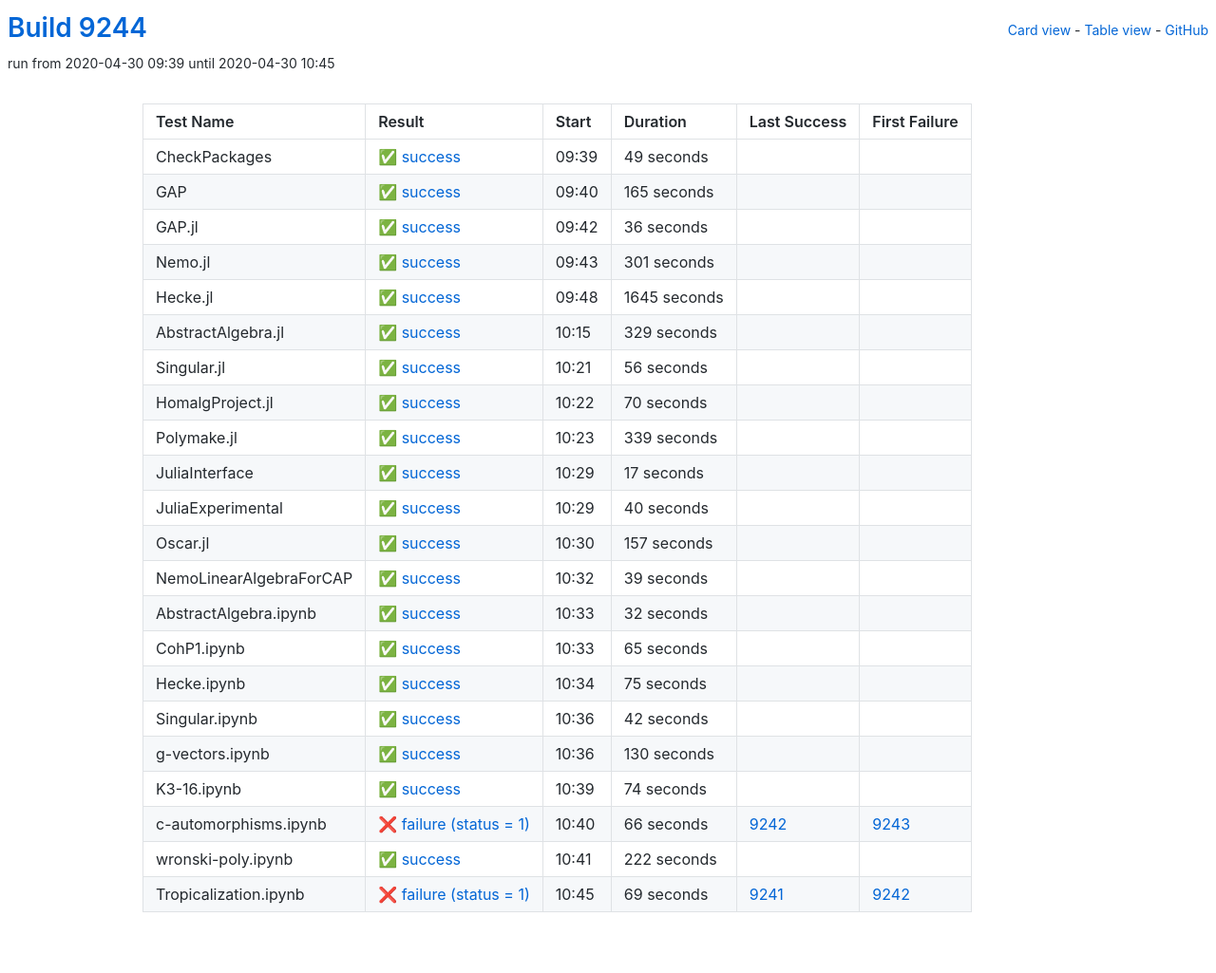
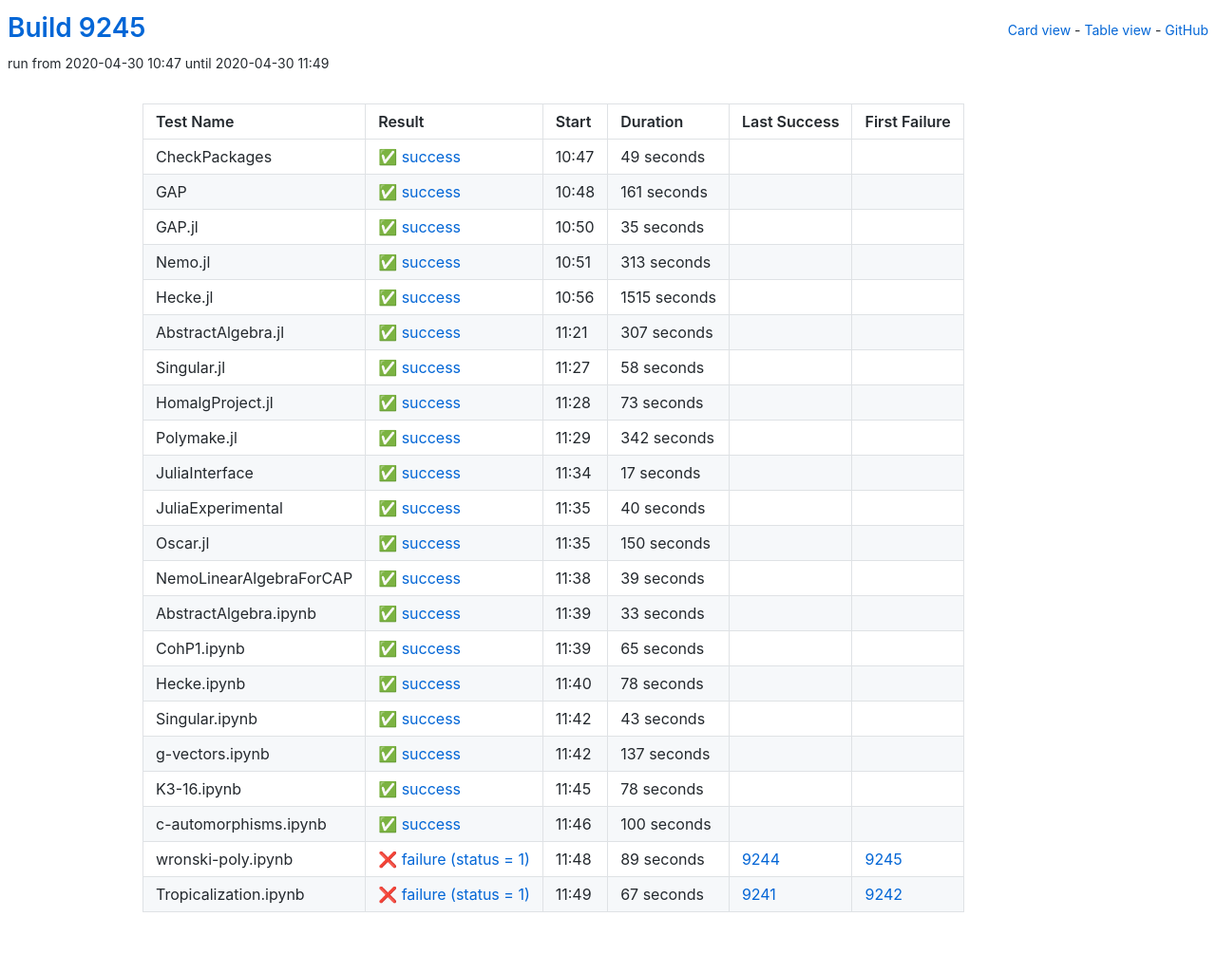
Before and after one commit to oscar-system/oscar-ci-status, a Jekyll site: the page built from table.html, in a window 1280 px wide. Shown: the whole page at 95% size. Built offline with Jekyll 4.4.1, drawn with Linux system fonts in a browser that asks for light colours.

Commit message:
Build 9245

```diff
--- a/_data/ci.yml
+++ b/_data/ci.yml
@@ -1,5 +1,5 @@
-build: 9244
-build_url: https://oscarci.mathematik.uni-kl.de/job/oscar/9244/
+build: 9245
+build_url: https://oscarci.mathematik.uni-kl.de/job/oscar/9245/
 job: oscar
 tests:
 - duration: 49
@@ -8,97 +8,97 @@ tests:
   first_failure_url: null
   last_success: false
   last_success_url: null
-  log: https://oscarci.mathematik.uni-kl.de/job/oscar/9244/artifact/logs/build-9244/CheckPackages.log
+  log: https://oscarci.mathematik.uni-kl.de/job/oscar/9245/artifact/logs/build-9245/CheckPackages.log
   name: CheckPackages
-  start: 2020-04-30 09:39
+  start: 2020-04-30 10:47
   status: success
   success: true
-- duration: 165
+- duration: 161
   exitcode: 0
   first_failure: false
   first_failure_url: null
   last_success: false
   last_success_url: null
-  log: https://oscarci.mathematik.uni-kl.de/job/oscar/9244/artifact/logs/build-9244/GAP.log
+  log: https://oscarci.mathematik.uni-kl.de/job/oscar/9245/artifact/logs/build-9245/GAP.log
   name: GAP
-  start: 2020-04-30 09:40
+  start: 2020-04-30 10:48
   status: success
   success: true
-- duration: 36
+- duration: 35
   exitcode: 0
   first_failure: false
   first_failure_url: null
   last_success: false
   last_success_url: null
-  log: https://oscarci.mathematik.uni-kl.de/job/oscar/9244/artifact/logs/build-9244/GAP.jl.log
+  log: https://oscarci.mathematik.uni-kl.de/job/oscar/9245/artifact/logs/build-9245/GAP.jl.log
   name: GAP.jl
-  start: 2020-04-30 09:42
+  start: 2020-04-30 10:50
   status: success
   success: true
-- duration: 301
+- duration: 313
   exitcode: 0
   first_failure: false
   first_failure_url: null
   last_success: false
   last_success_url: null
-  log: https://oscarci.mathematik.uni-kl.de/job/oscar/9244/artifact/logs/build-9244/Nemo.jl.log
+  log: https://oscarci.mathematik.uni-kl.de/job/oscar/9245/artifact/logs/build-9245/Nemo.jl.log
   name: Nemo.jl
-  start: 2020-04-30 09:43
+  start: 2020-04-30 10:51
   status: success
   success: true
-- duration: 1645
+- duration: 1515
   exitcode: 0
   first_failure: false
   first_failure_url: null
   last_success: false
   last_success_url: null
-  log: https://oscarci.mathematik.uni-kl.de/job/oscar/9244/artifact/logs/build-9244/Hecke.jl.log
+  log: https://oscarci.mathematik.uni-kl.de/job/oscar/9245/artifact/logs/build-9245/Hecke.jl.log
   name: Hecke.jl
-  start: 2020-04-30 09:48
+  start: 2020-04-30 10:56
   status: success
   success: true
-- duration: 329
+- duration: 307
   exitcode: 0
   first_failure: false
   first_failure_url: null
   last_success: false
   last_success_url: null
-  log: https://oscarci.mathematik.uni-kl.de/job/oscar/9244/artifact/logs/build-9244/AbstractAlgebra.jl.log
+  log: https://oscarci.mathematik.uni-kl.de/job/oscar/9245/artifact/logs/build-9245/AbstractAlgebra.jl.log
   name: AbstractAlgebra.jl
-  start: 2020-04-30 10:15
+  start: 2020-04-30 11:21
   status: success
   success: true
-- duration: 56
+- duration: 58
   exitcode: 0
   first_failure: false
   first_failure_url: null
   last_success: false
   last_success_url: null
-  log: https://oscarci.mathematik.uni-kl.de/job/oscar/9244/artifact/logs/build-9244/Singular.jl.log
+  log: https://oscarci.mathematik.uni-kl.de/job/oscar/9245/artifact/logs/build-9245/Singular.jl.log
   name: Singular.jl
-  start: 2020-04-30 10:21
+  start: 2020-04-30 11:27
   status: success
   success: true
-- duration: 70
+- duration: 73
   exitcode: 0
   first_failure: false
   first_failure_url: null
   last_success: false
   last_success_url: null
-  log: https://oscarci.mathematik.uni-kl.de/job/oscar/9244/artifact/logs/build-9244/HomalgProject.jl.log
+  log: https://oscarci.mathematik.uni-kl.de/job/oscar/9245/artifact/logs/build-9245/HomalgProject.jl.log
   name: HomalgProject.jl
-  start: 2020-04-30 10:22
+  start: 2020-04-30 11:28
   status: success
   success: true
-- duration: 339
+- duration: 342
   exitcode: 0
   first_failure: false
   first_failure_url: null
   last_success: false
   last_success_url: null
-  log: https://oscarci.mathematik.uni-kl.de/job/oscar/9244/artifact/logs/build-9244/Polymake.jl.log
+  log: https://oscarci.mathematik.uni-kl.de/job/oscar/9245/artifact/logs/build-9245/Polymake.jl.log
   name: Polymake.jl
-  start: 2020-04-30 10:23
+  start: 2020-04-30 11:29
   status: success
   success: true
 - duration: 17
@@ -107,9 +107,9 @@ tests:
   first_failure_url: null
   last_success: false
   last_success_url: null
-  log: https://oscarci.mathematik.uni-kl.de/job/oscar/9244/artifact/logs/build-9244/JuliaInterface.log
+  log: https://oscarci.mathematik.uni-kl.de/job/oscar/9245/artifact/logs/build-9245/JuliaInterface.log
   name: JuliaInterface
-  start: 2020-04-30 10:29
+  start: 2020-04-30 11:34
   status: success
   success: true
 - duration: 40
@@ -118,20 +118,20 @@ tests:
   first_failure_url: null
   last_success: false
   last_success_url: null
-  log: https://oscarci.mathematik.uni-kl.de/job/oscar/9244/artifact/logs/build-9244/JuliaExperimental.log
+  log: https://oscarci.mathematik.uni-kl.de/job/oscar/9245/artifact/logs/build-9245/JuliaExperimental.log
   name: JuliaExperimental
-  start: 2020-04-30 10:29
+  start: 2020-04-30 11:35
   status: success
   success: true
-- duration: 157
+- duration: 150
   exitcode: 0
   first_failure: false
   first_failure_url: null
   last_success: false
   last_success_url: null
-  log: https://oscarci.mathematik.uni-kl.de/job/oscar/9244/artifact/logs/build-9244/Oscar.jl.log
+  log: https://oscarci.mathematik.uni-kl.de/job/oscar/9245/artifact/logs/build-9245/Oscar.jl.log
   name: Oscar.jl
-  start: 2020-04-30 10:30
+  start: 2020-04-30 11:35
   status: success
   success: true
 - duration: 39
@@ -140,20 +140,20 @@ tests:
   first_failure_url: null
   last_success: false
   last_success_url: null
-  log: https://oscarci.mathematik.uni-kl.de/job/oscar/9244/artifact/logs/build-9244/NemoLinearAlgebraForCAP.log
+  log: https://oscarci.mathematik.uni-kl.de/job/oscar/9245/artifact/logs/build-9245/NemoLinearAlgebraForCAP.log
   name: NemoLinearAlgebraForCAP
-  start: 2020-04-30 10:32
+  start: 2020-04-30 11:38
   status: success
   success: true
-- duration: 32
+- duration: 33
   exitcode: 0
   first_failure: false
   first_failure_url: null
   last_success: false
   last_success_url: null
-  log: https://oscarci.mathematik.uni-kl.de/job/oscar/9244/artifact/logs/build-9244/AbstractAlgebra.ipynb.log
+  log: https://oscarci.mathematik.uni-kl.de/job/oscar/9245/artifact/logs/build-9245/AbstractAlgebra.ipynb.log
   name: AbstractAlgebra.ipynb
-  start: 2020-04-30 10:33
+  start: 2020-04-30 11:39
   status: success
   success: true
 - duration: 65
@@ -162,85 +162,85 @@ tests:
   first_failure_url: null
   last_success: false
   last_success_url: null
-  log: https://oscarci.mathematik.uni-kl.de/job/oscar/9244/artifact/logs/build-9244/CohP1.ipynb.log
+  log: https://oscarci.mathematik.uni-kl.de/job/oscar/9245/artifact/logs/build-9245/CohP1.ipynb.log
   name: CohP1.ipynb
-  start: 2020-04-30 10:33
+  start: 2020-04-30 11:39
   status: success
   success: true
-- duration: 75
+- duration: 78
   exitcode: 0
   first_failure: false
   first_failure_url: null
   last_success: false
   last_success_url: null
-  log: https://oscarci.mathematik.uni-kl.de/job/oscar/9244/artifact/logs/build-9244/Hecke.ipynb.log
+  log: https://oscarci.mathematik.uni-kl.de/job/oscar/9245/artifact/logs/build-9245/Hecke.ipynb.log
   name: Hecke.ipynb
-  start: 2020-04-30 10:34
+  start: 2020-04-30 11:40
   status: success
   success: true
-- duration: 42
+- duration: 43
   exitcode: 0
   first_failure: false
   first_failure_url: null
   last_success: false
   last_success_url: null
-  log: https://oscarci.mathematik.uni-kl.de/job/oscar/9244/artifact/logs/build-9244/Singular.ipynb.log
+  log: https://oscarci.mathematik.uni-kl.de/job/oscar/9245/artifact/logs/build-9245/Singular.ipynb.log
   name: Singular.ipynb
-  start: 2020-04-30 10:36
+  start: 2020-04-30 11:42
   status: success
   success: true
-- duration: 130
+- duration: 137
   exitcode: 0
   first_failure: false
   first_failure_url: null
   last_success: false
   last_success_url: null
-  log: https://oscarci.mathematik.uni-kl.de/job/oscar/9244/artifact/logs/build-9244/g-vectors.ipynb.log
+  log: https://oscarci.mathematik.uni-kl.de/job/oscar/9245/artifact/logs/build-9245/g-vectors.ipynb.log
   name: g-vectors.ipynb
-  start: 2020-04-30 10:36
+  start: 2020-04-30 11:42
   status: success
   success: true
-- duration: 74
+- duration: 78
   exitcode: 0
   first_failure: false
   first_failure_url: null
   last_success: false
   last_success_url: null
-  log: https://oscarci.mathematik.uni-kl.de/job/oscar/9244/artifact/logs/build-9244/K3-16.ipynb.log
+  log: https://oscarci.mathematik.uni-kl.de/job/oscar/9245/artifact/logs/build-9245/K3-16.ipynb.log
   name: K3-16.ipynb
-  start: 2020-04-30 10:39
+  start: 2020-04-30 11:45
   status: success
   success: true
-- duration: 66
-  exitcode: 1
-  first_failure: 9243
-  first_failure_url: https://oscarci.mathematik.uni-kl.de/job/oscar/9243/
-  last_success: 9242
-  last_success_url: https://oscarci.mathematik.uni-kl.de/job/oscar/9242/
-  log: https://oscarci.mathematik.uni-kl.de/job/oscar/9244/artifact/logs/build-9244/c-automorphisms.ipynb.log
-  name: c-automorphisms.ipynb
-  start: 2020-04-30 10:40
-  status: failure
-  success: false
-- duration: 222
+- duration: 100
   exitcode: 0
   first_failure: false
   first_failure_url: null
   last_success: false
   last_success_url: null
-  log: https://oscarci.mathematik.uni-kl.de/job/oscar/9244/artifact/logs/build-9244/wronski-poly.ipynb.log
-  name: wronski-poly.ipynb
-  start: 2020-04-30 10:41
+  log: https://oscarci.mathematik.uni-kl.de/job/oscar/9245/artifact/logs/build-9245/c-automorphisms.ipynb.log
+  name: c-automorphisms.ipynb
+  start: 2020-04-30 11:46
   status: success
   success: true
-- duration: 69
+- duration: 89
+  exitcode: 1
+  first_failure: 9245
+  first_failure_url: https://oscarci.mathematik.uni-kl.de/job/oscar/9245/
+  last_success: 9244
+  last_success_url: https://oscarci.mathematik.uni-kl.de/job/oscar/9244/
+  log: https://oscarci.mathematik.uni-kl.de/job/oscar/9245/artifact/logs/build-9245/wronski-poly.ipynb.log
+  name: wronski-poly.ipynb
+  start: 2020-04-30 11:48
+  status: failure
+  success: false
+- duration: 67
   exitcode: 1
   first_failure: 9242
   first_failure_url: https://oscarci.mathematik.uni-kl.de/job/oscar/9242/
   last_success: 9241
   last_success_url: https://oscarci.mathematik.uni-kl.de/job/oscar/9241/
-  log: https://oscarci.mathematik.uni-kl.de/job/oscar/9244/artifact/logs/build-9244/Tropicalization.ipynb.log
+  log: https://oscarci.mathematik.uni-kl.de/job/oscar/9245/artifact/logs/build-9245/Tropicalization.ipynb.log
   name: Tropicalization.ipynb
-  start: 2020-04-30 10:45
+  start: 2020-04-30 11:49
   status: failure
   success: false
```
Also changed, not shown: README.md.
